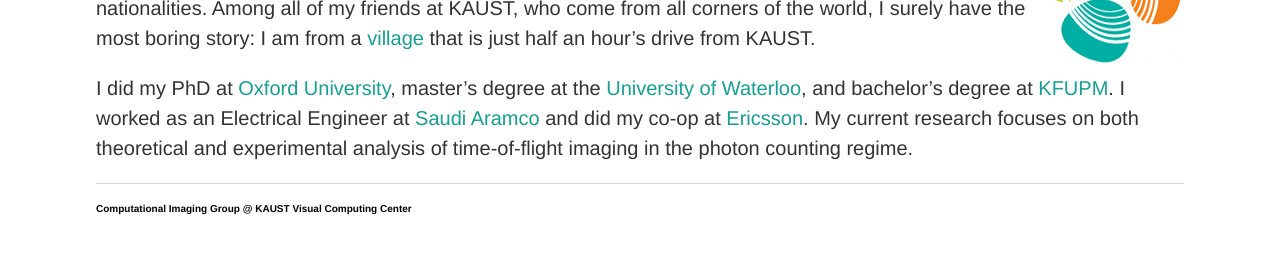
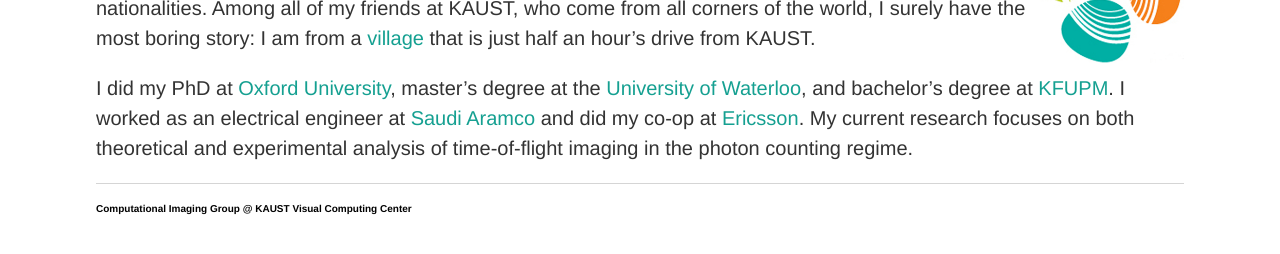
Before and after one commit to vccimaging/vccimaging.github.io, a Jekyll site: the page built from People/ialsolami/bio.md, in a window 1280 px wide. Shown: the part 147-401 px from the top of the page. Built offline with Jekyll 4.4.1, drawn with Linux system fonts in a browser that asks for light colours; our own code applies the rules of GitHub Pages for plain Markdown files.

Commit message:
Update bio.md

```diff
--- a/People/ialsolami/bio.md
+++ b/People/ialsolami/bio.md
@@ -2,4 +2,4 @@
 KAUST is a fascinating global university/town. The community at KAUST is represented by more than 100 nationalities. Among all of my friends at KAUST, who come from all corners of the world, I surely have the most boring story: I am from a [village](https://www.google.com.sa/maps/search/maps/@22.4458387,39.5221629,4845m/data=!3m1!1e3) that is just half an hour's drive from KAUST.
 
 
-I did my PhD at [Oxford University](http://www.ox.ac.uk), master’s degree at the [University of Waterloo](https://uwaterloo.ca), and bachelor’s degree at [KFUPM](http://www.kfupm.edu.sa/default.aspx). I worked as an Electrical Engineer at [Saudi Aramco](http://www.saudiaramco.com/en/home.html) and did my co-op at [Ericsson](https://www.ericsson.com). My current research focuses on both theoretical and experimental analysis of time-of-flight imaging in the photon counting regime.
+I did my PhD at [Oxford University](http://www.ox.ac.uk), master’s degree at the [University of Waterloo](https://uwaterloo.ca), and bachelor’s degree at [KFUPM](http://www.kfupm.edu.sa/default.aspx). I worked as an electrical engineer at [Saudi Aramco](http://www.saudiaramco.com/en/home.html) and did my co-op at [Ericsson](https://www.ericsson.com). My current research focuses on both theoretical and experimental analysis of time-of-flight imaging in the photon counting regime.
```
